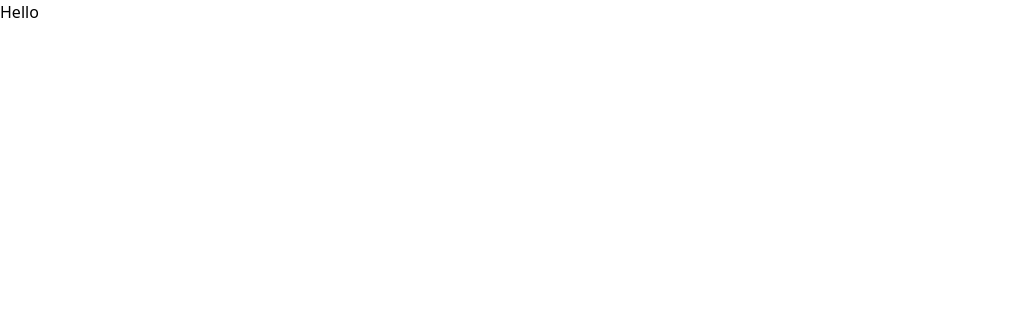
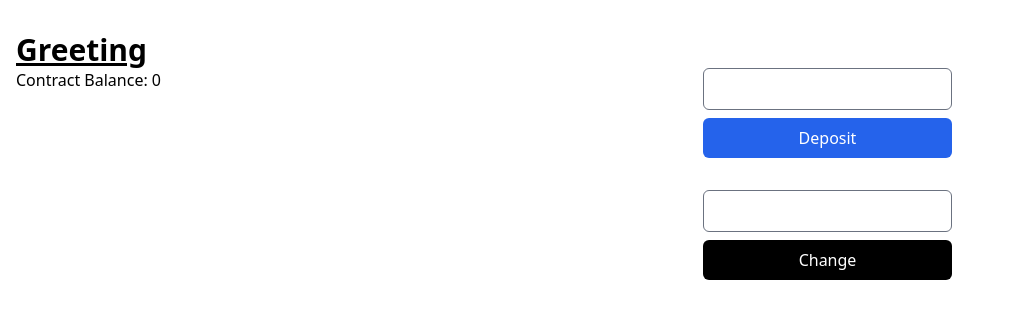
Before and after one commit to Brian1011/dapp_react_js, a JavaScript app in the folder client/: page / in a window 1280 px wide. Shown: the top 318 px of the page, without its empty margins (0-1014 px from the left). Built offline with nearby package versions, Linux system fonts and the light colour scheme; the HTML template or start-up script is replaced by a standard one.

Commit message:
add and style form

```diff
--- a/client/src/App.js
+++ b/client/src/App.js
@@ -1,7 +1,33 @@
 function App() {
   return (
-    <div>
-      <h1>Hello</h1>
+    <div className="w-full flex flex-col justify-center mt-4 p-4">
+      <h1 className="text-3xl font-bold underline">Greeting</h1>
+      <div className="flex flex-row justify-between w-3/4 space-x-2">
+        <div>Contract Balance: 0</div>
+        <div>
+          <div>
+            <input
+              type="number"
+              className="py-2 px-2 border border-gray-500 rounded-md"
+            />
+
+            <div className="bg-blue-600 mt-2 text-white rounded-md flex justify-center">
+              <div className="py-2 px-2">Deposit</div>
+            </div>
+          </div>
+
+          <div className="my-8">
+            <input
+              type="text"
+              className="py-2 px-2 border border-gray-500 rounded-md"
+            />
+
+            <div className="bg-black mt-2 text-white rounded-md flex justify-center">
+              <div className="py-2 px-2">Change</div>
+            </div>
+          </div>
+        </div>
+      </div>
     </div>
   );
 }
```
